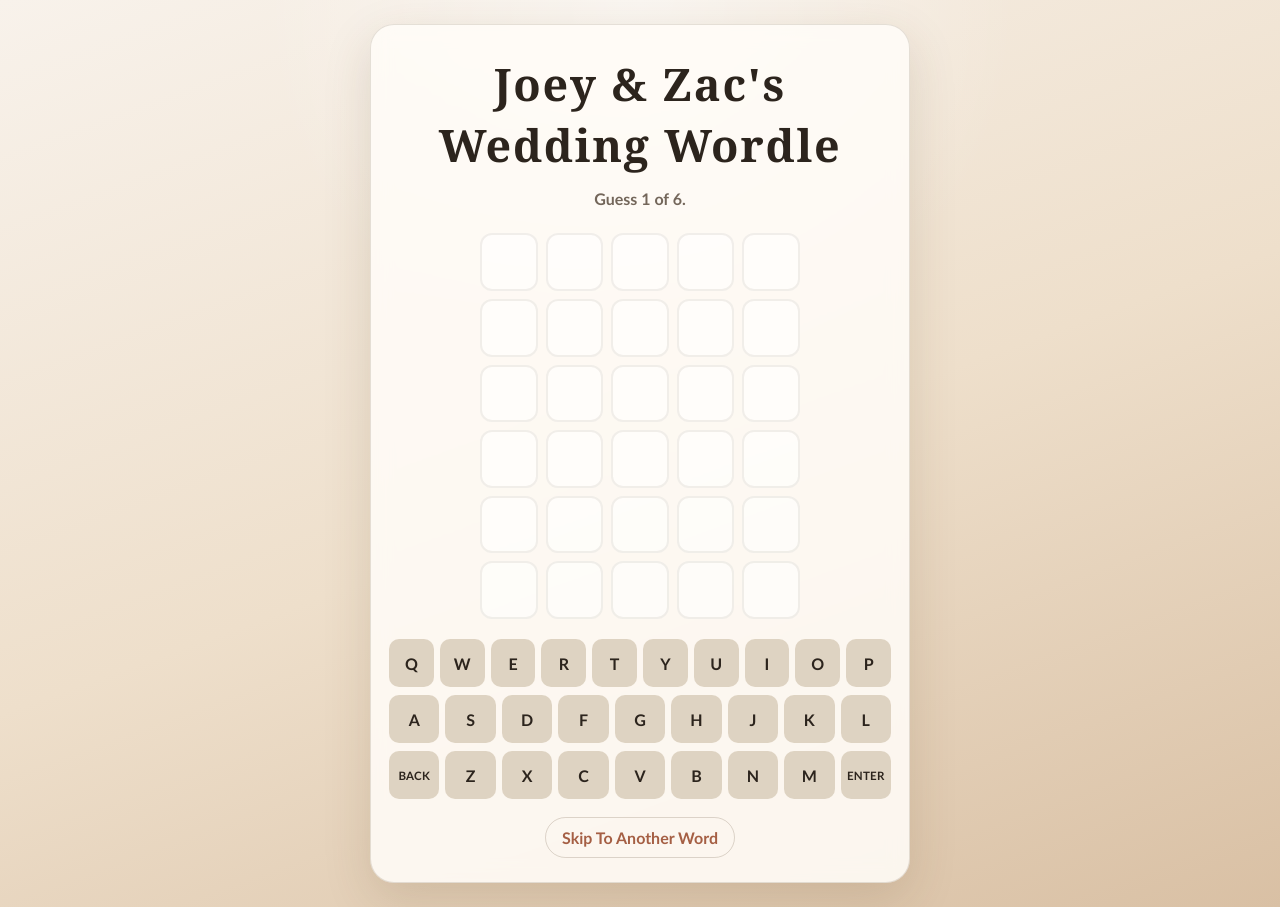
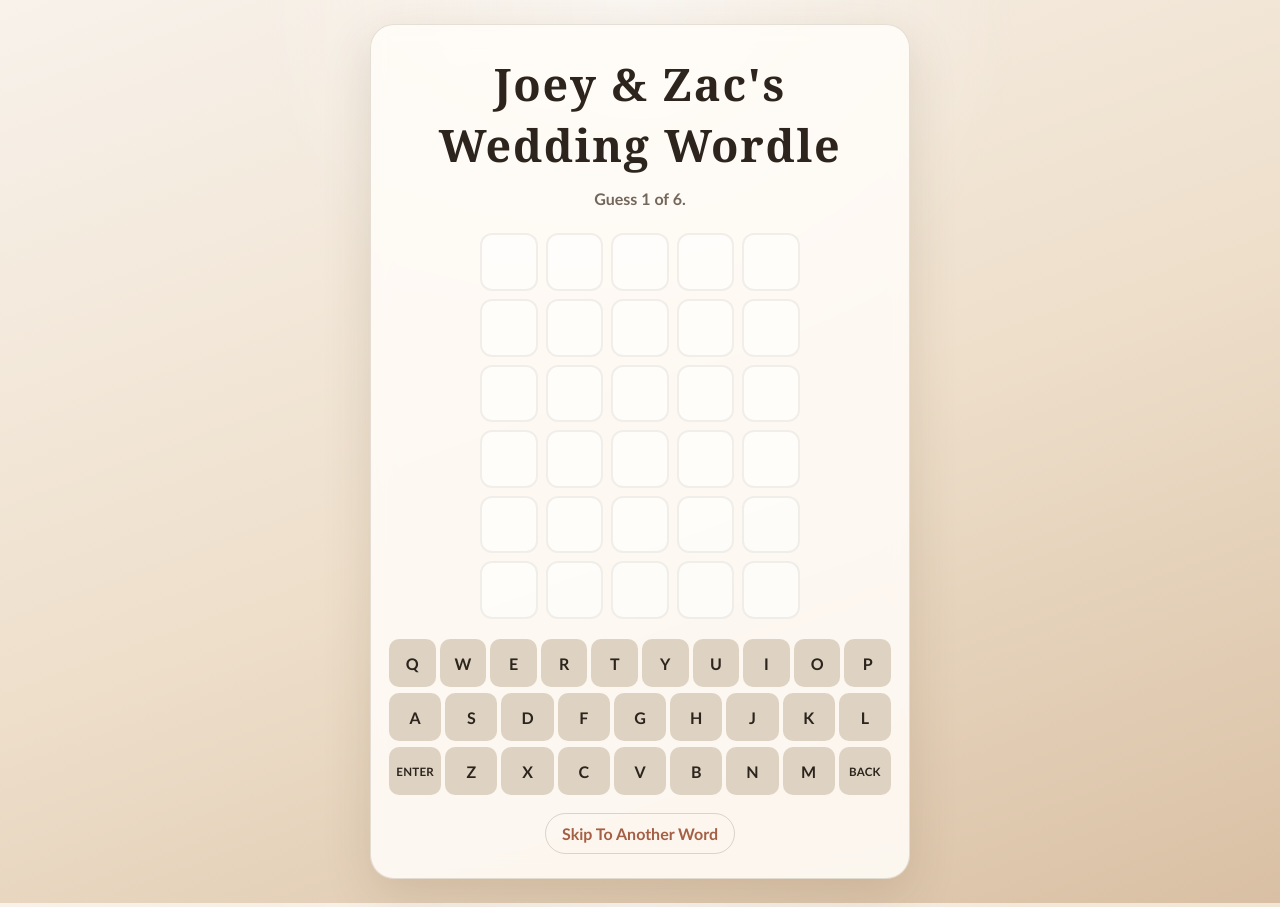
Before and after one commit to ZacBlanco/zacblanco.github.io, a Jekyll site: the page wedding/wordle.html, which Jekyll copies as it is, in a window 1280 px wide. Built offline with Jekyll 4.4.1, drawn with Linux system fonts in a browser that asks for light colours.

Commit message:
Tidy up wordle
decrease keyboard padding, fix zoom on mobile

```diff
--- a/wedding/wordle.html
+++ b/wedding/wordle.html
@@ -2,7 +2,7 @@
 <html lang="en">
   <head>
     <meta charset="utf-8">
-    <meta name="viewport" content="width=device-width, initial-scale=1">
+    <meta name="viewport" content="width=device-width, initial-scale=1, maximum-scale=1, user-scalable=no">
     <title>Wedding Wordle</title>
     <style>
       :root {
@@ -33,6 +33,7 @@
         display: grid;
         place-items: center;
         padding: 24px 16px;
+        touch-action: manipulation;
       }
 
       main {
@@ -126,12 +127,12 @@
 
       .keyboard {
         display: grid;
-        gap: 8px;
+        gap: 6px;
       }
 
       .keyboard-row {
         display: grid;
-        gap: 6px;
+        gap: 4px;
         justify-content: center;
       }
 
@@ -160,7 +161,7 @@
         justify-content: center;
         text-align: center;
         cursor: pointer;
-        padding: 0 8px;
+        padding: 0 6px;
       }
 
       .key.wide {
@@ -217,11 +218,11 @@
         .key {
           min-height: 42px;
           font-size: 0.92rem;
-          padding: 0 4px;
+          padding: 0 3px;
         }
 
         .key.wide {
-          font-size: 0.62rem;
+          font-size: 0.56rem;
         }
       }
     </style>
@@ -247,7 +248,7 @@
         var KEYBOARD_LAYOUT = [
           ["Q", "W", "E", "R", "T", "Y", "U", "I", "O", "P"],
           ["A", "S", "D", "F", "G", "H", "J", "K", "L"],
-          ["BACK", "Z", "X", "C", "V", "B", "N", "M", "ENTER"]
+          ["ENTER", "Z", "X", "C", "V", "B", "N", "M", "BACK"]
         ];
 
         var state = null;
```
